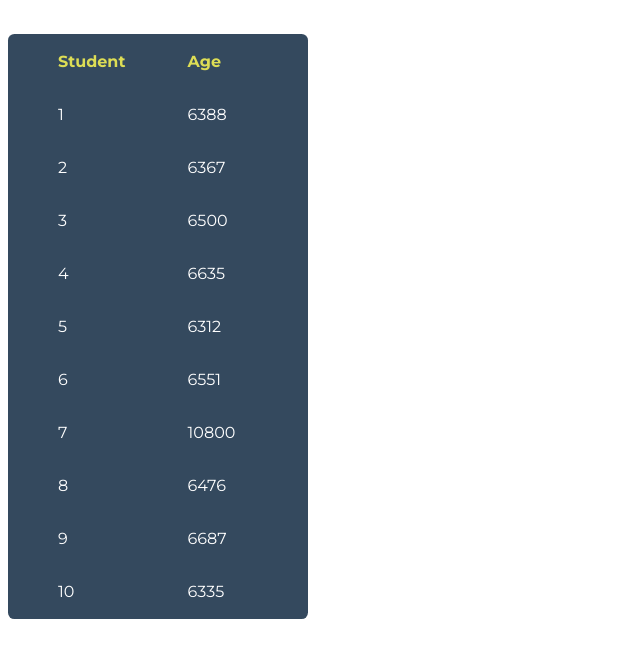
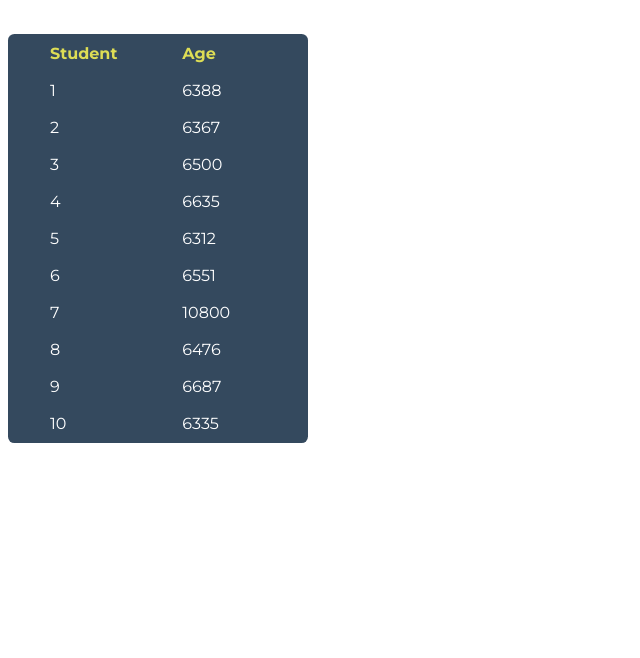
Before and after one commit to dealien/Data-Viewer, a plain HTML site: page index.html in a window 1280 px wide. Shown: the part 50-708 px from the top of the page, without its empty margins (0-640 px from the left). Drawn offline with nearby package versions, Linux system fonts and the light colour scheme.

Commit message:
Made table cell margins slightly smaller

```diff
--- a/style.css
+++ b/style.css
@@ -115,6 +115,6 @@ h1 {
 @media (min-width: 480px) {
   .data-table th,
   .data-table td {
-        padding: 1em !important;
+    padding: .5em !important;
   }
 }
```
Lines whose indentation alone changed are shown as unchanged.
